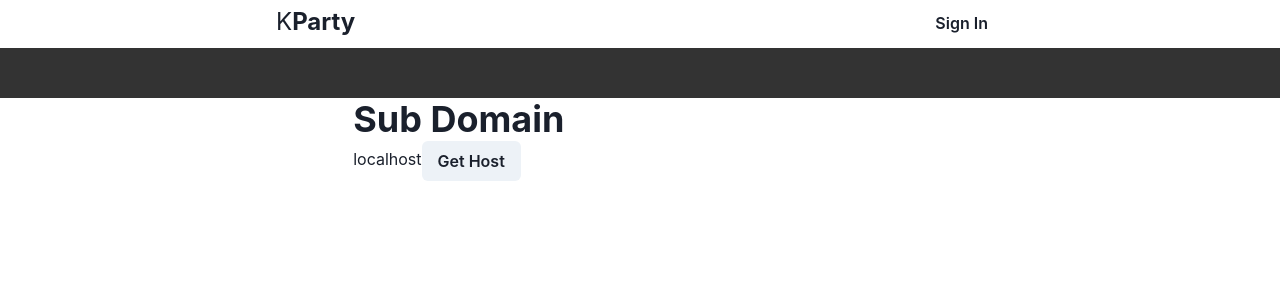
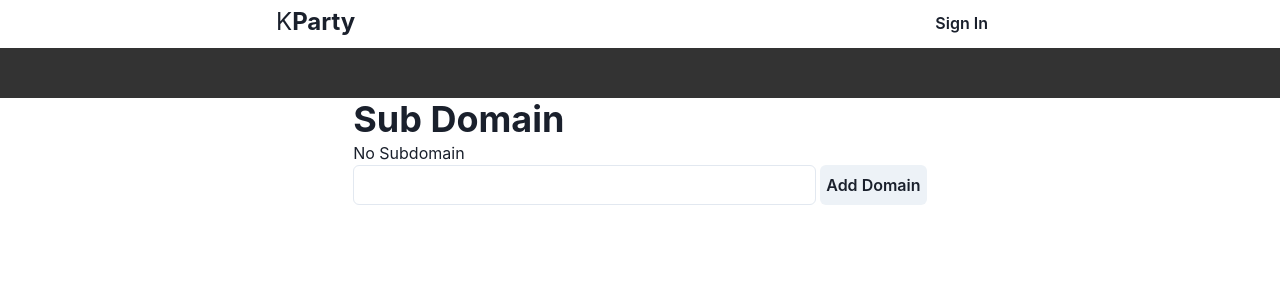
Before and after one commit to dustatron/kparty-ts, a Next.js app: page /sub in a window 1280 px wide. Shown: the top 300 px of the page. Built offline with nearby package versions, Linux system fonts and the light colour scheme; no server answers.

Commit message:
Worked on sub more

```diff
--- a/pages/sub.tsx
+++ b/pages/sub.tsx
@@ -1,27 +1,50 @@
 import React, { useEffect, useState } from "react"
-import { Heading, Container, Button } from "@chakra-ui/react"
+import { Heading, Container, Flex, Button, Input } from "@chakra-ui/react"
+import { useRouter } from "next/router"
 
 const sub = () => {
-  const [hasHost, setHasHost] = useState(null)
+  const router = useRouter()
+  const [hasSubdomain, setHasHost] = useState(null)
+  const [value, setValue] = useState(null)
 
-  const getHost = () => {
-    if (window) {
-      const { host } = window.location
-      const splitHost = host.split(".")[0]
-      console.log("location", window.location)
-      setHasHost(splitHost)
+  const getSubdomain = () => {
+    const { host } = window.location
+    const splitHost = host.split(".")
+    if (splitHost.length === 3 && splitHost[0] !== "www") {
+      setHasHost(splitHost[0])
+    } else {
+      setHasHost("No Subdomain")
     }
   }
 
+  const push = () => {
+    window.location.href = `http://${value}.kpdev.com:3000/sub`
+  }
+
   useEffect(() => {
-    getHost()
+    let linkToken = router.query.edit
+    const { host } = window.location
+    if (window) {
+      console.log("host", host, "href", linkToken)
+      getSubdomain()
+    }
   }, [])
 
   return (
     <Container>
       <Heading>Sub Domain</Heading>
-      {hasHost && hasHost}
-      <Button onClick={getHost}>Get Host</Button>
+      {hasSubdomain && hasSubdomain}
+      <Flex>
+        <Input
+          value={value}
+          onChange={(e) => {
+            setValue(e.target.value)
+          }}
+        />
+        <Button marginLeft="4px" onClick={push}>
+          Add Domain
+        </Button>
+      </Flex>
     </Container>
   )
 }
```
